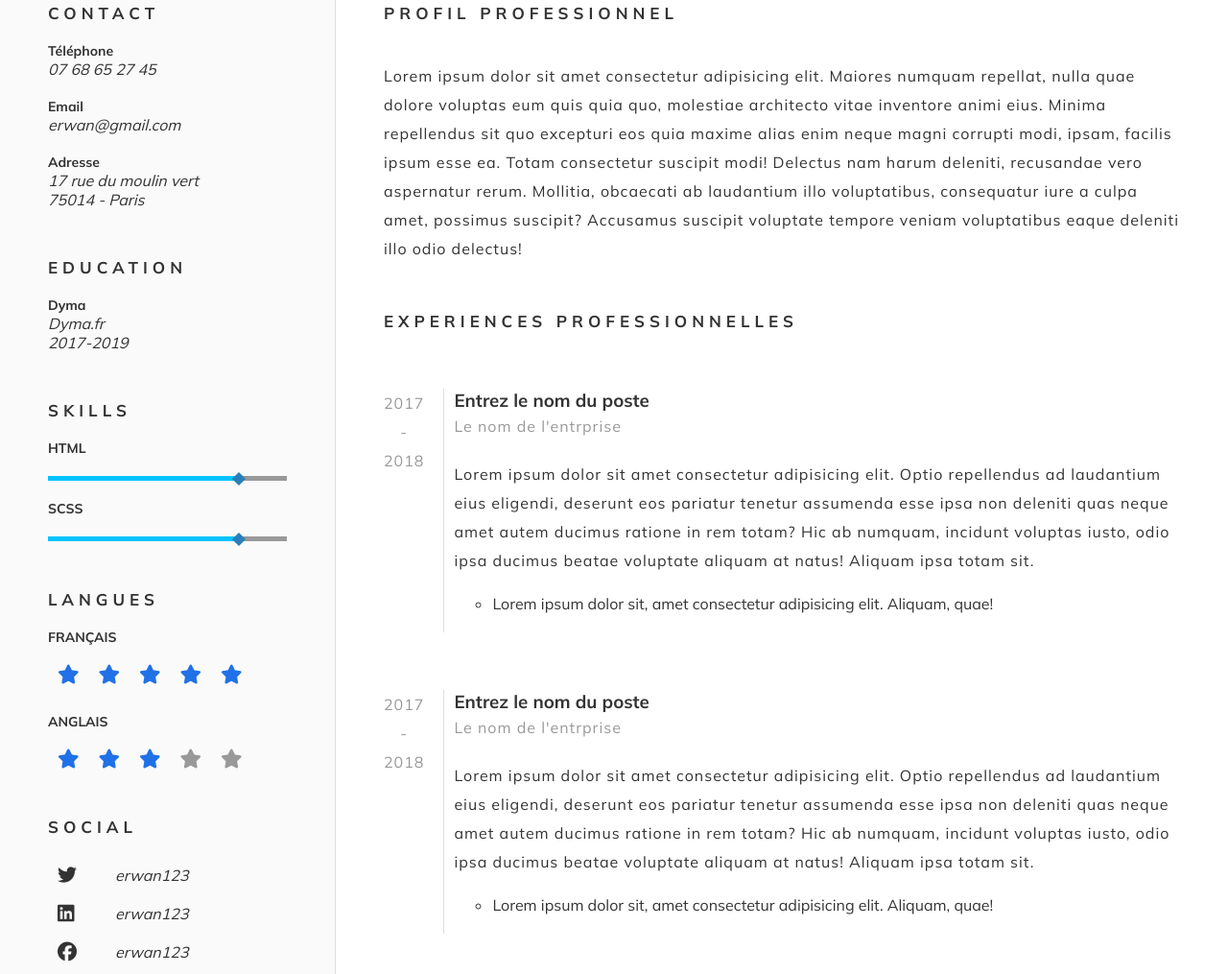
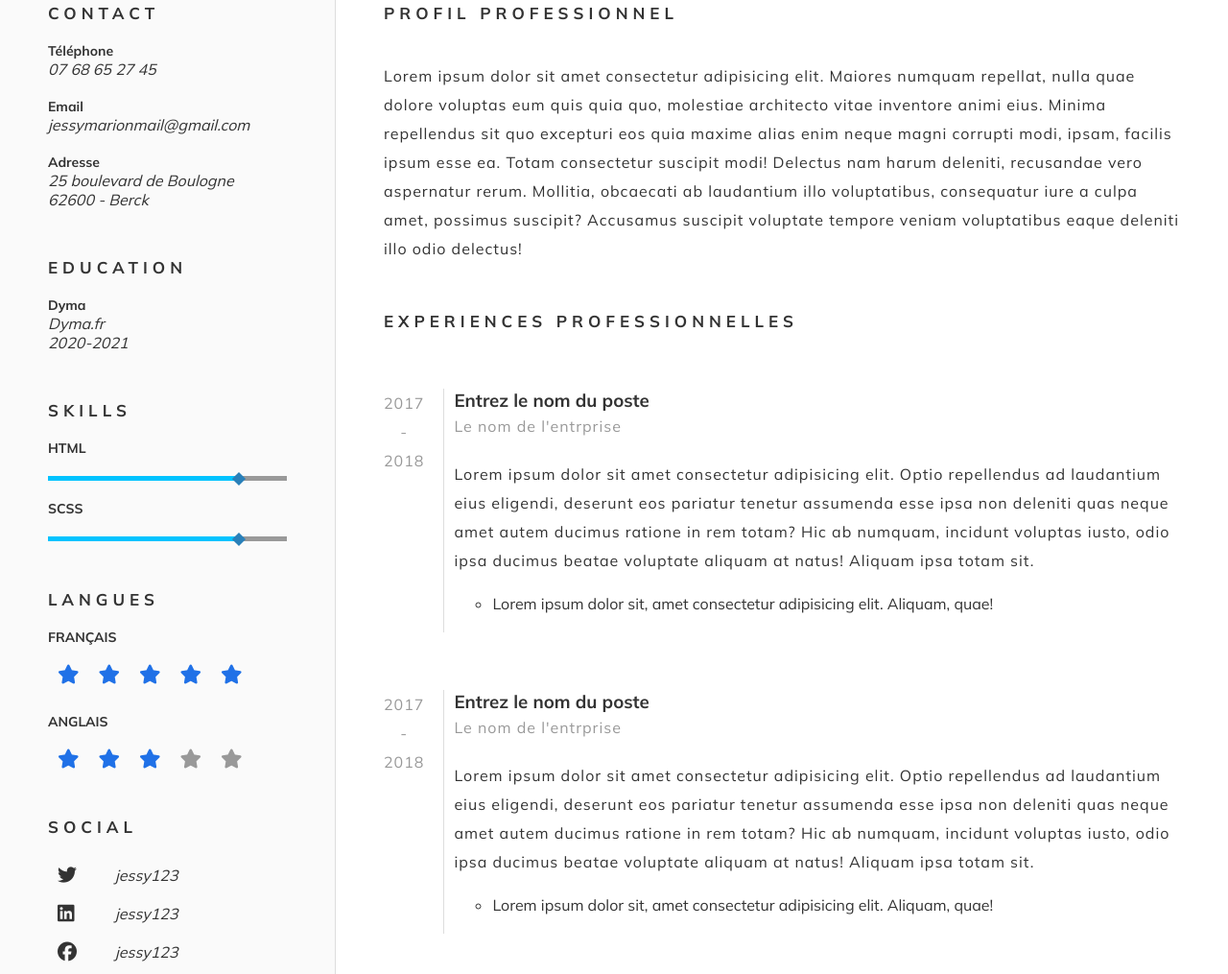
Before and after one commit to jessy-marion/Ancien-CV, a website: page index.html in a window 1280 px wide. Shown: the part 410-1425 px from the top of the page at 96% size. Drawn offline with Linux system fonts and the light colour scheme.

Commit message:
cv Jessy 1.0

```diff
--- a/index.html
+++ b/index.html
@@ -14,11 +14,11 @@
 <body>
     <div class="grid-container">
 <header>
-    <h1> <span>E</span>rwan Vallee</h1>
+    <h1> <span>J</span>essy <span>M</span>arion</h1>
     <p>Integrateur HTML & CSS</p>
 </header>
 <section class="picture">
-    <img src="/img/erwan.jpg" alt="erwan">
+    <img src="/img/jessy.jpg" alt="jessy">
 </section>
 <aside>
 <div class="block">
@@ -26,14 +26,14 @@
     <h3>Téléphone</h3>
     <p>07 68 65 27 45</p>
     <h3>Email</h3>
-    <p>erwan@gmail.com</p>
+    <p>jessymarionmail@gmail.com</p>
     <h3>Adresse</h3>
-    <p>17 rue du moulin vert <br>75014 - Paris</p>
+    <p>25 boulevard de Boulogne <br>62600 - Berck</p>
 </div>
 <div class="block">
     <h2 class="title-small">EDUCATION</h2>
     <h3>Dyma</h3>
-    <p>Dyma.fr <br>2017-2019</p>
+    <p>Dyma.fr <br>2020-2021</p>
 </div>
 <div class="block">
     <h2 class="title-small">SKILLS</h2>
@@ -71,15 +71,15 @@
     <h2 class="title-small">SOCIAL</h2>
     <div class="social-container">
         <i class="fab fa-twitter"></i>
-<p>erwan123</p>
+<p>jessy123</p>
 </div>
     <div class="social-container">
         <i class="fab fa-linkedin"></i>
-<p>erwan123</p>
+<p>jessy123</p>
 </div>
     <div class="social-container">
         <i class="fab fa-facebook"></i>
-<p>erwan123</p>
+<p>jessy123</p>
     </div>
 </div>
 </aside>
```
Also changed, not shown: img/jessy.jpg (added).
